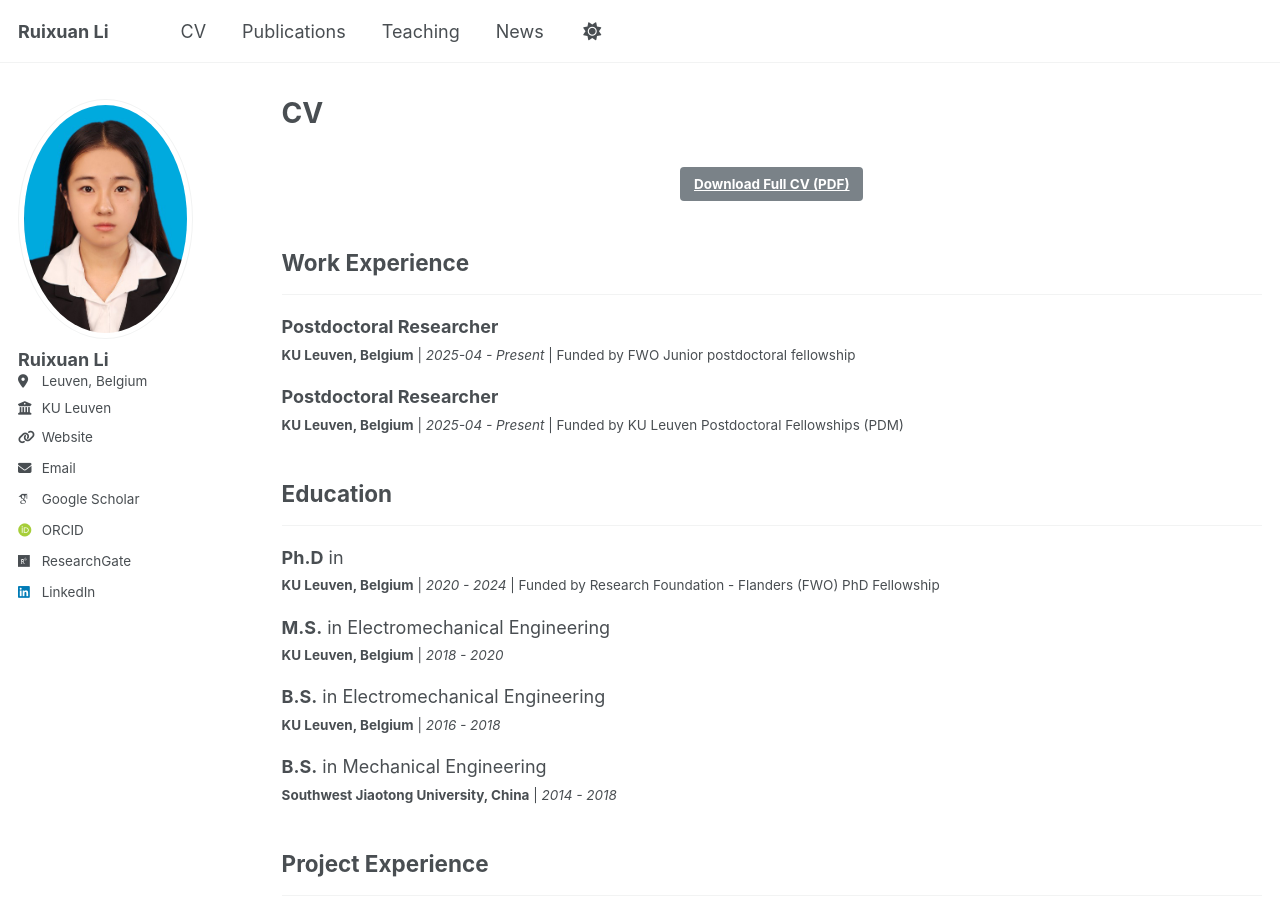
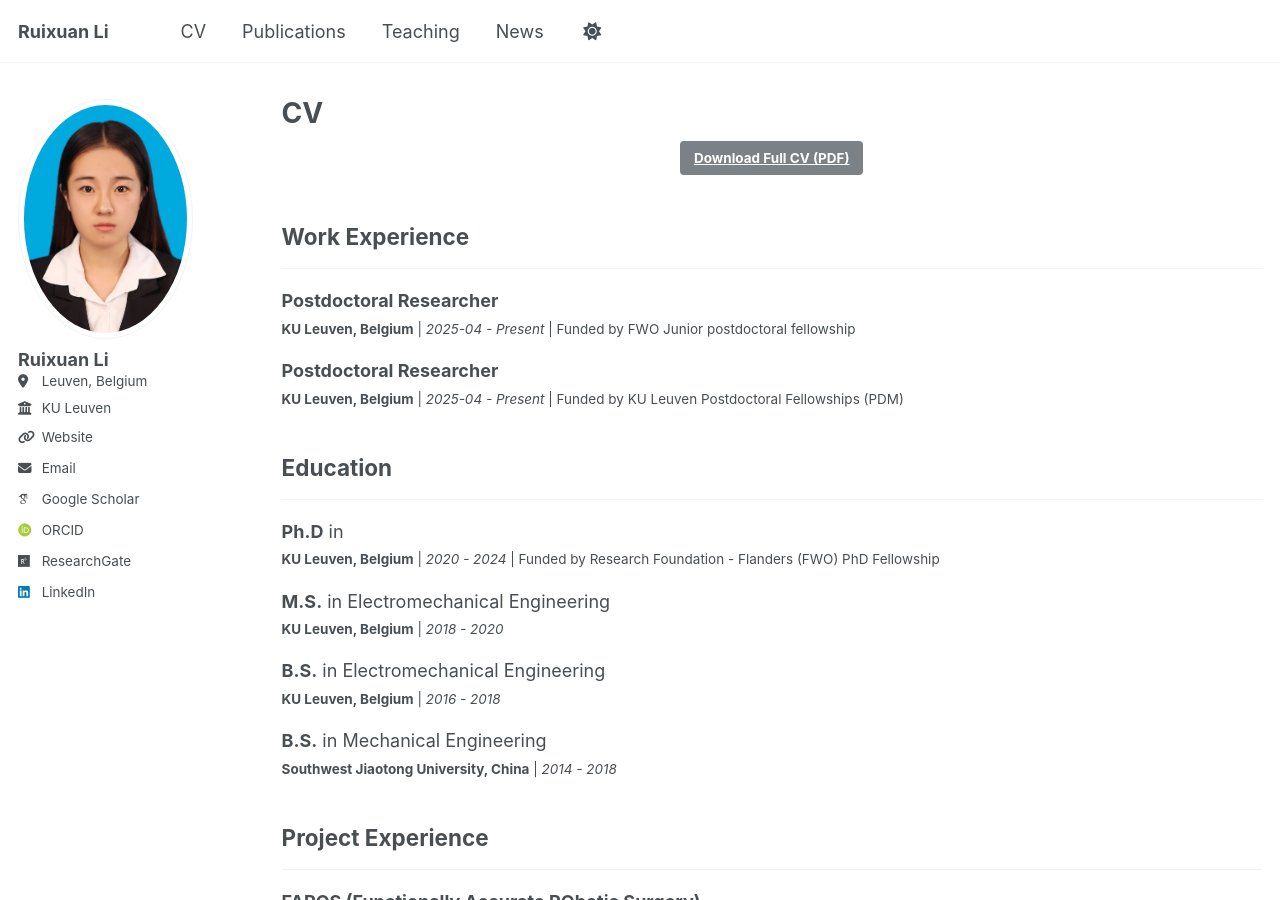
Before and after one commit to Li-Ruixuan/Li-Ruixuan.github.io, a Jekyll site: the page built from _pages/cv.html, in a window 1280 px wide and 900 px high. Built offline with Jekyll 4.4.1, drawn with Linux system fonts in a browser that asks for light colours; some web fonts are replaced.

```diff
--- a/_pages/cv.html
+++ b/_pages/cv.html
@@ -10,7 +10,7 @@ author_profile: true
 <!-- # {{ site.data.cv.basics.name }}
 **{{ site.data.cv.basics.label }}**
 Email: {{ site.data.cv.basics.email }}    -->
-<div style="margin-top: 40px; text-align: center;">
+<div style="margin-top: 2px; text-align: center;">
   <a href="{{ base_path }}/assets/cv_2024.pdf" class="btn btn--primary">Download Full CV (PDF)</a>
 </div>
 
```
